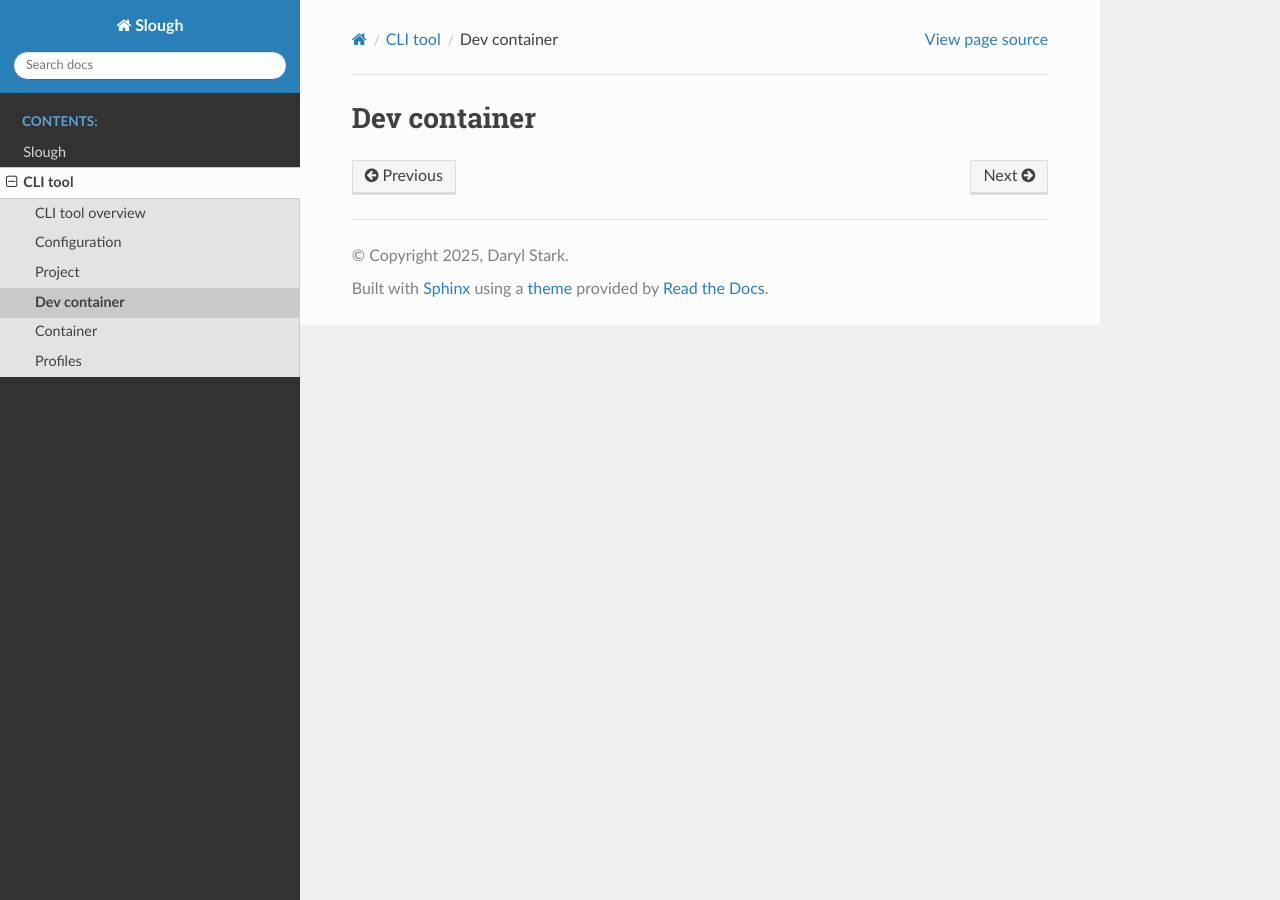
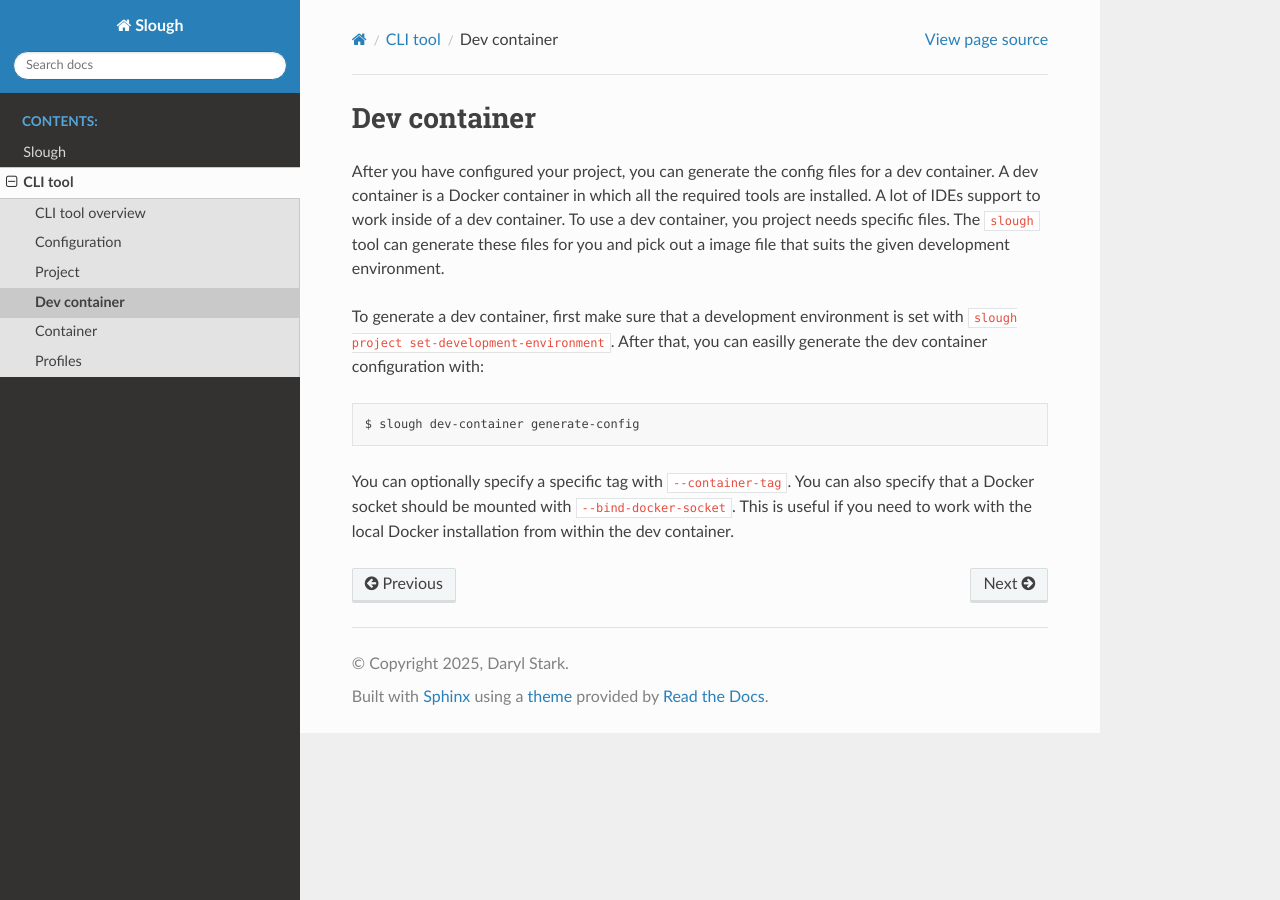
Before and after one commit to DarylStark/slough-lib-py-slough, a Sphinx documentation site: the page built from docs/source/cli_tool/04-dev-container.rst, in a window 1280 px wide. Built offline with Sphinx 7.4.7 and the Read the Docs theme 3.1.0, drawn with Linux system fonts in a browser that asks for light colours.

Commit message:
docs: Add documentation about Dev Containers.

```diff
--- a/docs/source/cli_tool/04-dev-container.rst
+++ b/docs/source/cli_tool/04-dev-container.rst
@@ -1,2 +1,12 @@
 Dev container
 =============
+
+After you have configured your project, you can generate the config files for a dev container. A dev container is a Docker container in which all the required tools are installed. A lot of IDEs support to work inside of a dev container. To use a dev container, you project needs specific files. The ``slough`` tool can generate these files for you and pick out a image file that suits the given development environment.
+
+To generate a dev container, first make sure that a development environment is set with ``slough project set-development-environment``. After that, you can easilly generate the dev container configuration with:
+
+.. code-block:: bash
+
+    $ slough dev-container generate-config
+
+You can optionally specify a specific tag with ``--container-tag``. You can also specify that a Docker socket should be mounted with ``--bind-docker-socket``. This is useful if you need to work with the local Docker installation from within the dev container.
```
